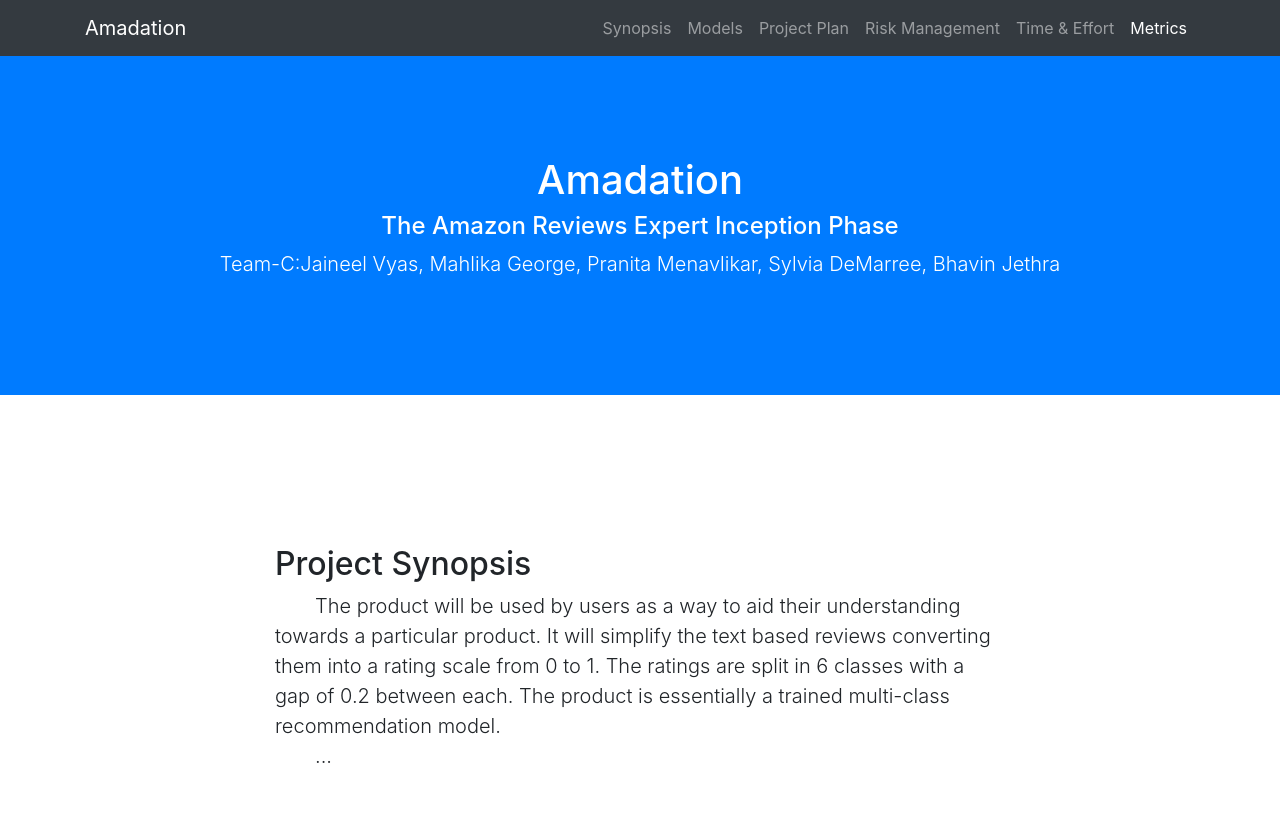
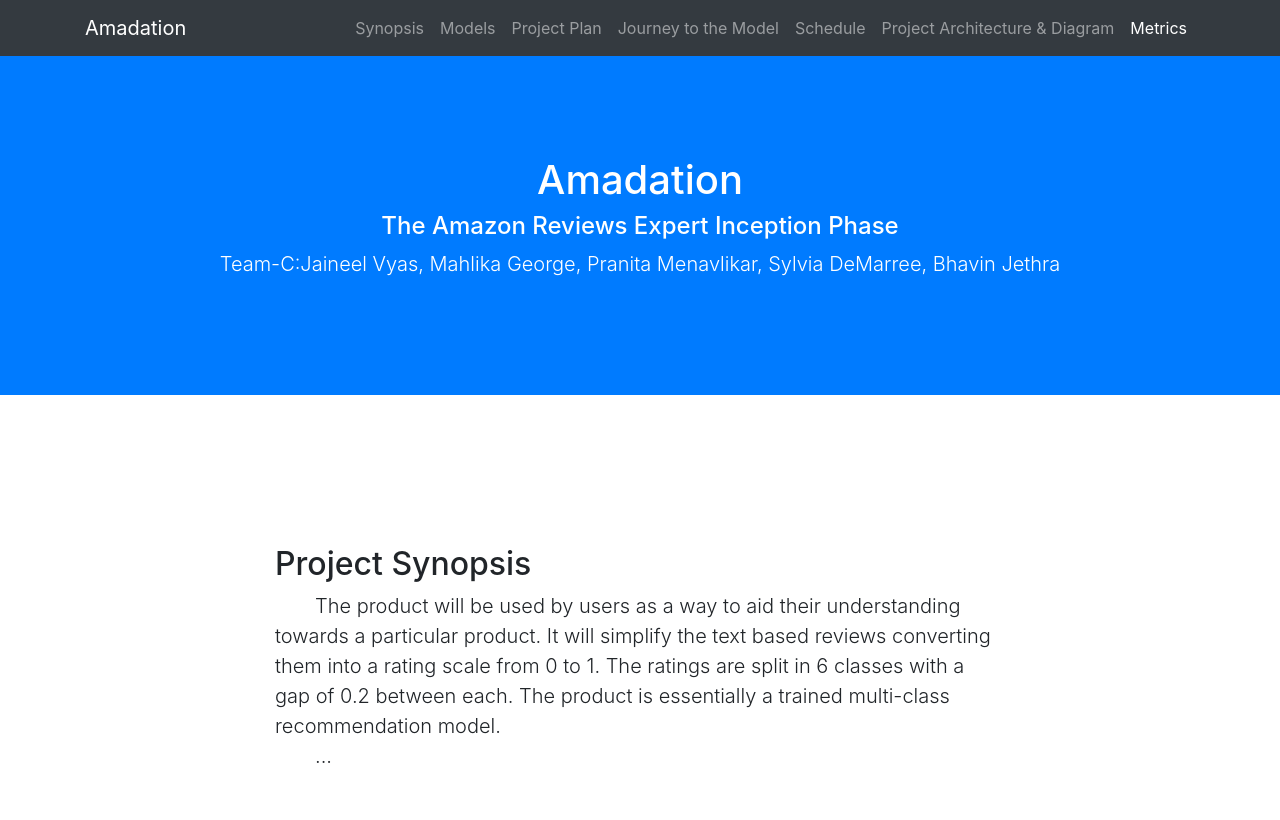
Before and after one commit to pranitamenavlikar/DSCI644_TermProject_TeamC, a website with bundled scripts: page TeamC_Webpage/index.html in a window 1280 px wide. Shown: the top 820 px of the page. Built offline with nearby package versions, Linux system fonts and the light colour scheme.

Commit message:
Update index.html

```diff
--- a/TeamC_Webpage/index.html
+++ b/TeamC_Webpage/index.html
@@ -40,10 +40,14 @@
                         <a class="nav-link js-scroll-trigger" href="#plan">Project Plan</a>
                     </li>
                     <li class="nav-item">
-                        <a class="nav-link js-scroll-trigger" href="#risk">Risk Management</a>
+                        <a class="nav-link js-scroll-trigger" href="#risk">Journey to the Model</a>
                     </li>
                     <li class="nav-item">
-                        <a class="nav-link js-scroll-trigger" href="#time">Time & Effort</a>
+                        <a class="nav-link js-scroll-trigger" href="#time">Schedule</a>
+                    </li>
+                    </li>
+                    <li class="nav-item">
+                        <a class="nav-link js-scroll-trigger" href="#time">Project Architecture & Diagram</a>
                     </li>
                     <li class="nav-item">
                         <a class="nav-link js-scroll-trigger" href="#metrics">Metrics</a>
```
